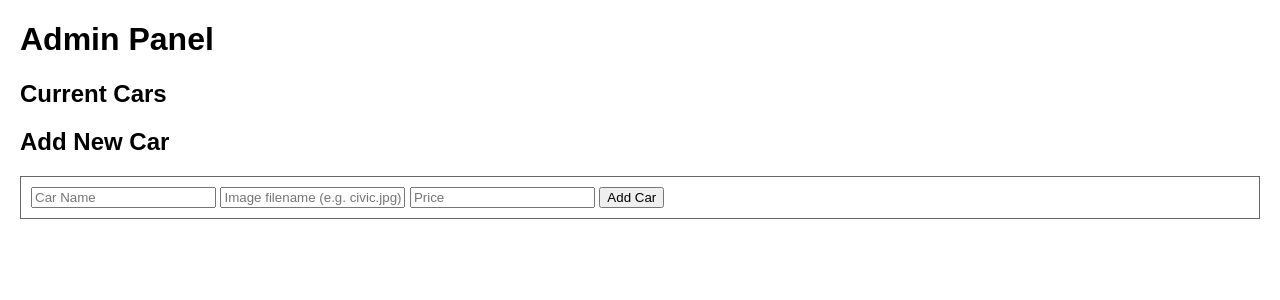
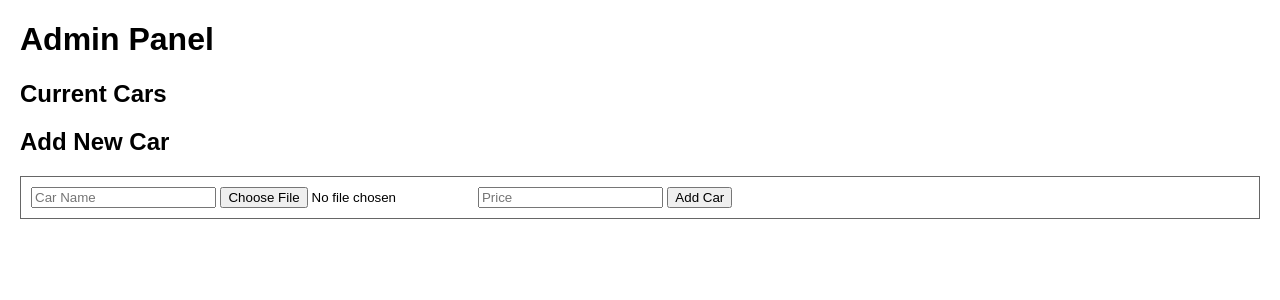
Before and after one commit to bahintingchristopher/car-backend, a Flask app: template templates/admin.html in a window 1280 px wide. Shown: the top 300 px of the page. Run offline with Flask 3, Linux system fonts and the light colour scheme; the template is opened without the code that fills it, so the values that code supplies are empty.

Commit message:
Corrected image input type in admin.html

```diff
--- a/templates/admin.html
+++ b/templates/admin.html
@@ -35,7 +35,7 @@
     <div class="form-box">
         <form method="POST" action="{{ url_for('add_car') }}" enctype="multipart/form-data">
             <input type="text" name="name" placeholder="Car Name" required>
-            <input type="text" name="image" placeholder="Image filename (e.g. civic.jpg)" required>
+            <input type="file" name="image" required>
             <input type="text" name="price" placeholder="Price" required>
             <button type="submit">Add Car</button>
         </form>
```
